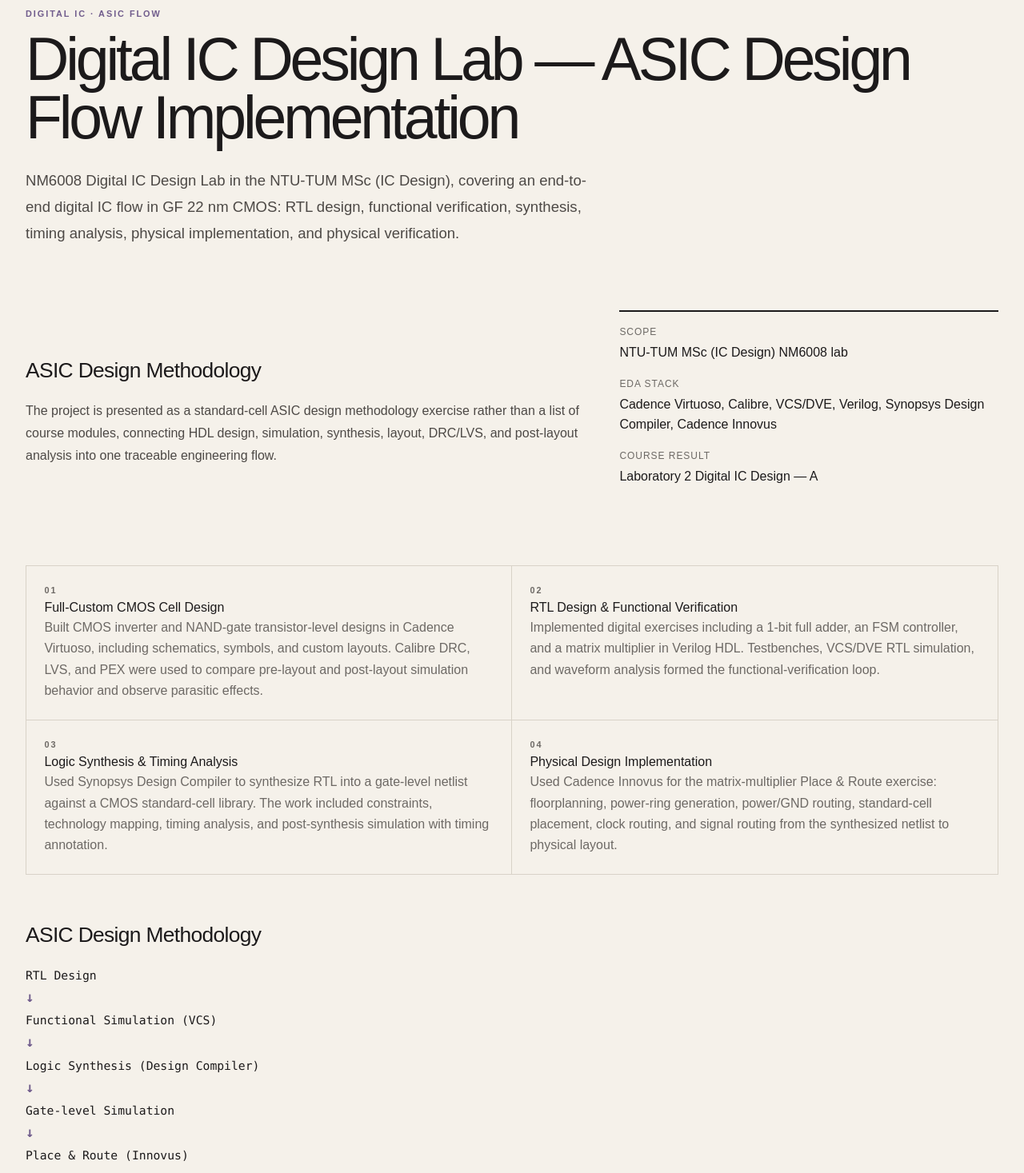
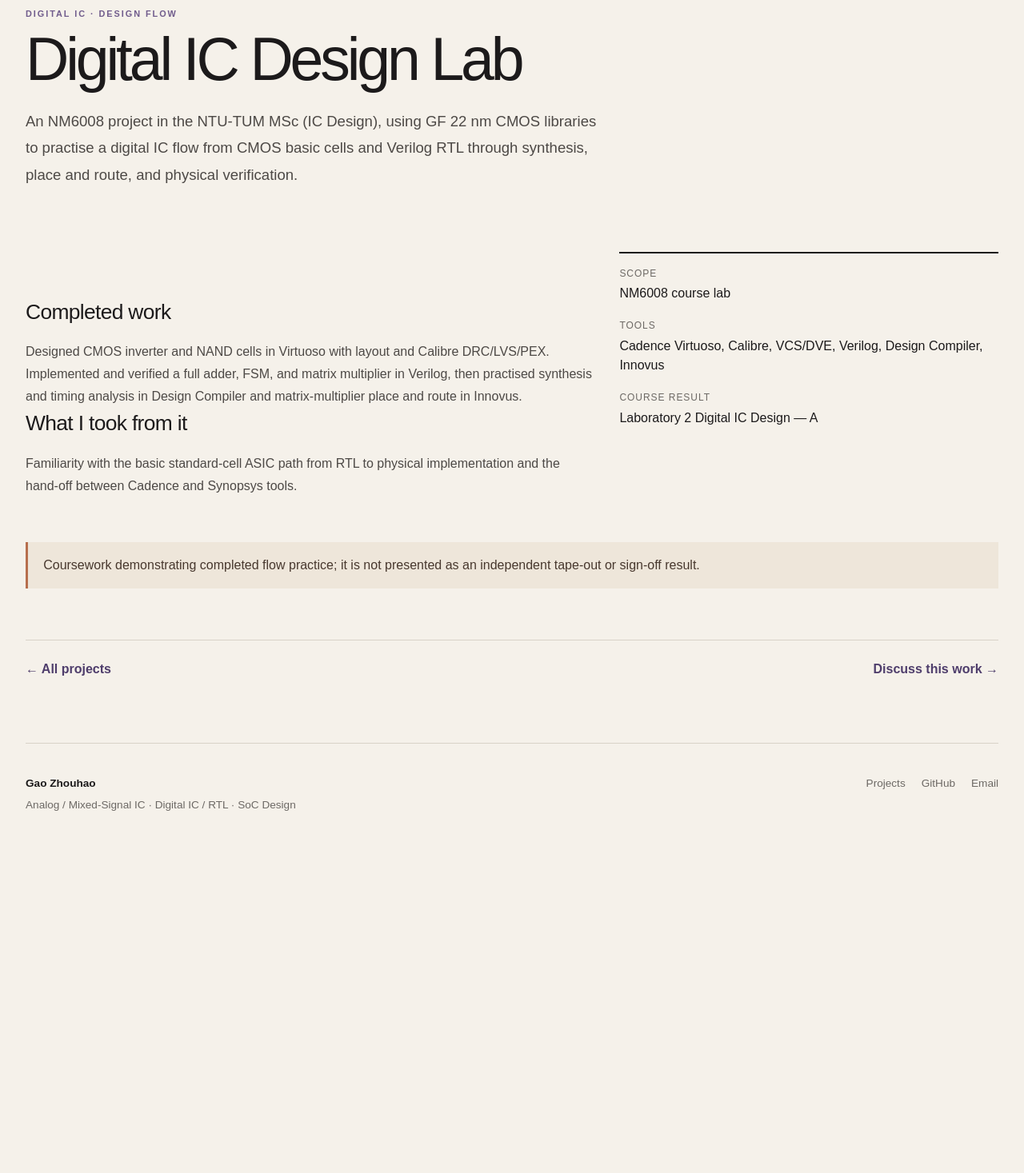
Before and after one commit to gaozhouhao/my-website, a Next.js app: page /en/projects/digital-ic-flow in a window 1280 px wide. Shown: the part 140-1607 px from the top of the page at 80% size. After the commit the page ends 1205 px from the top, so only its background shows below. Built offline with nearby package versions, Linux system fonts and the light colour scheme.

Commit message:
Simplify NM6008 project narrative

```diff
--- a/app/globals.css
+++ b/app/globals.css
@@ -225,7 +225,3 @@ a { color: inherit; }
 main[lang="zh-CN"] .page-title { line-height: 1.25; }
 
 .code-showcase { margin-top: 1.25rem; padding: 1.15rem; overflow-x: auto; border: 1px solid var(--line); border-radius: .65rem; background: #1c1b1a; color: #f8f3eb; font: .84rem/1.6 ui-monospace, SFMono-Regular, Consolas, monospace; tab-size: 2; }
-
-.asic-flow { display: flex; flex-direction: column; align-items: flex-start; gap: .4rem; margin-top: 1.25rem; font: .92rem/1.35 ui-monospace, SFMono-Regular, Consolas, monospace; }
-.asic-flow span { display: grid; gap: .4rem; color: var(--ink); }
-.asic-flow b { color: var(--accent); font-size: 1.1rem; }
--- a/app/projects/digital-ic-flow/page.tsx
+++ b/app/projects/digital-ic-flow/page.tsx
@@ -2,43 +2,32 @@ import ProjectNavigation from "../../../components/ProjectNavigation";
 import type { Locale } from "../../../lib/i18n";
 import { pageMetadata } from "../../../lib/site";
 
-export const metadata = pageMetadata("Digital IC Design Lab — ASIC Design Flow Implementation", "NM6008：基于 GF 22 nm CMOS 的 RTL、综合、时序分析、布局布线与物理验证流程实践。", "/projects/digital-ic-flow", "zh");
-
-const stages = ["RTL Design", "Functional Simulation (VCS)", "Logic Synthesis (Design Compiler)", "Gate-level Simulation", "Place & Route (Innovus)", "DRC/LVS Verification", "Post-layout Analysis"];
+export const metadata = pageMetadata("Digital IC Design Lab", "NM6008：GF 22 nm CMOS 下的数字 IC 设计流程实践。", "/projects/digital-ic-flow", "zh");
 
 const copy = {
   zh: {
-    label: "数字集成电路 · ASIC 设计流程", title: "Digital IC Design Lab — ASIC Design Flow Implementation",
-    lead: "完成 NTU-TUM MSc (IC Design) NM6008 Digital IC Design Lab，基于 GF 22 nm CMOS 工艺进行从 RTL 设计到物理实现的完整数字 IC 设计流程实践，覆盖逻辑设计、仿真验证、综合、时序分析、布局实现和物理验证。",
-    custom: "全定制 CMOS 单元设计", customText: "使用 Cadence Virtuoso 完成 CMOS Inverter 与 NAND Gate 的晶体管级设计，包括 schematic、symbol 和 custom layout。使用 Calibre 完成 DRC、LVS 与寄生参数提取（PEX），并对比 pre-layout 与 post-layout simulation，观察寄生参数对延迟和电路行为的影响。",
-    rtl: "RTL 设计与功能验证", rtlText: "使用 Verilog HDL 完成 1-bit Full Adder、FSM 控制器和 Matrix Multiplier 等数字模块设计，并编写 testbench 生成测试向量。通过 VCS/DVE 开展 RTL simulation 与 waveform analysis，建立从功能实现到波形定位的验证闭环。",
-    synthesis: "逻辑综合与时序分析", synthesisText: "使用 Synopsys Design Compiler 将 RTL 综合为基于 CMOS standard-cell library 的 gate-level netlist。流程包括 constraint 设置、technology mapping 和 timing analysis；随后进行 post-synthesis simulation，检查 timing annotation 后的功能一致性。",
-    physical: "物理实现", physicalText: "使用 Cadence Innovus 完成 Matrix Multiplier 的 Place & Route 练习：floorplanning、power ring generation、power/GND routing、standard-cell placement、clock routing 和 signal routing。该过程对应从 synthesized netlist 到 physical layout 的实现链路。",
-    methodology: "ASIC 设计方法", methodologyText: "本项目强调基于 standard-cell 的 ASIC 设计方法，而非逐个课程模块的罗列。它把 HDL design、simulation、synthesis、layout、DRC/LVS 与 post-layout analysis 连接成一条可追溯的工程流程。",
-    factScope: "项目性质", factValue: "NTU-TUM MSc (IC Design) NM6008 实验", tools: "EDA 工具链", result: "课程成绩", resultValue: "数字集成电路设计实验（二）— A",
-    boundary: "本页描述的是课程中完成的 ASIC flow 实践与工具训练，不将其表述为量产芯片签核或独立流片成果。",
+    label: "数字集成电路 · 设计流程", title: "Digital IC Design Lab",
+    lead: "NTU-TUM MSc (IC Design) NM6008 课程项目。基于 GF 22 nm CMOS 工艺库，完成从 CMOS 基础单元、Verilog RTL 到综合、布局布线和物理验证的数字 IC 设计流程练习。",
+    work: "完成内容", workText: "使用 Virtuoso 设计 CMOS Inverter 和 NAND Gate，并完成版图与 Calibre DRC/LVS/PEX。使用 Verilog 实现并验证 Full Adder、FSM 和 Matrix Multiplier；随后在 Design Compiler 中完成综合与时序分析，并在 Innovus 中对 Matrix Multiplier 进行布局布线练习。",
+    takeaway: "项目收获", takeawayText: "熟悉标准单元 ASIC 从 RTL 到物理实现的基本链路，以及 Cadence 与 Synopsys 工具之间的交接方式。",
+    scope: "项目性质", scopeValue: "NM6008 课程实验", tools: "工具", result: "课程成绩", resultValue: "数字集成电路设计实验（二）— A",
+    boundary: "课程项目，展示已完成的设计流程练习；不作为独立流片或签核成果表述。",
   },
   en: {
-    label: "Digital IC · ASIC Flow", title: "Digital IC Design Lab — ASIC Design Flow Implementation",
-    lead: "NM6008 Digital IC Design Lab in the NTU-TUM MSc (IC Design), covering an end-to-end digital IC flow in GF 22 nm CMOS: RTL design, functional verification, synthesis, timing analysis, physical implementation, and physical verification.",
-    custom: "Full-Custom CMOS Cell Design", customText: "Built CMOS inverter and NAND-gate transistor-level designs in Cadence Virtuoso, including schematics, symbols, and custom layouts. Calibre DRC, LVS, and PEX were used to compare pre-layout and post-layout simulation behavior and observe parasitic effects.",
-    rtl: "RTL Design & Functional Verification", rtlText: "Implemented digital exercises including a 1-bit full adder, an FSM controller, and a matrix multiplier in Verilog HDL. Testbenches, VCS/DVE RTL simulation, and waveform analysis formed the functional-verification loop.",
-    synthesis: "Logic Synthesis & Timing Analysis", synthesisText: "Used Synopsys Design Compiler to synthesize RTL into a gate-level netlist against a CMOS standard-cell library. The work included constraints, technology mapping, timing analysis, and post-synthesis simulation with timing annotation.",
-    physical: "Physical Design Implementation", physicalText: "Used Cadence Innovus for the matrix-multiplier Place & Route exercise: floorplanning, power-ring generation, power/GND routing, standard-cell placement, clock routing, and signal routing from the synthesized netlist to physical layout.",
-    methodology: "ASIC Design Methodology", methodologyText: "The project is presented as a standard-cell ASIC design methodology exercise rather than a list of course modules, connecting HDL design, simulation, synthesis, layout, DRC/LVS, and post-layout analysis into one traceable engineering flow.",
-    factScope: "Scope", factValue: "NTU-TUM MSc (IC Design) NM6008 lab", tools: "EDA stack", result: "Course result", resultValue: "Laboratory 2 Digital IC Design — A",
-    boundary: "This page describes completed coursework and EDA-flow practice. It does not claim production sign-off or an independent tape-out.",
+    label: "Digital IC · Design Flow", title: "Digital IC Design Lab",
+    lead: "An NM6008 project in the NTU-TUM MSc (IC Design), using GF 22 nm CMOS libraries to practise a digital IC flow from CMOS basic cells and Verilog RTL through synthesis, place and route, and physical verification.",
+    work: "Completed work", workText: "Designed CMOS inverter and NAND cells in Virtuoso with layout and Calibre DRC/LVS/PEX. Implemented and verified a full adder, FSM, and matrix multiplier in Verilog, then practised synthesis and timing analysis in Design Compiler and matrix-multiplier place and route in Innovus.",
+    takeaway: "What I took from it", takeawayText: "Familiarity with the basic standard-cell ASIC path from RTL to physical implementation and the hand-off between Cadence and Synopsys tools.",
+    scope: "Scope", scopeValue: "NM6008 course lab", tools: "Tools", result: "Course result", resultValue: "Laboratory 2 Digital IC Design — A",
+    boundary: "Coursework demonstrating completed flow practice; it is not presented as an independent tape-out or sign-off result.",
   },
 } as const;
 
 export function DigitalIcFlowPage({ locale }: { locale: Locale }) {
   const t = copy[locale];
-  const sections: Array<[string, string]> = [[t.custom, t.customText], [t.rtl, t.rtlText], [t.synthesis, t.synthesisText], [t.physical, t.physicalText]];
   return <main id="main-content" className="page-shell" lang={locale === "zh" ? "zh-CN" : "en"}>
     <p className="eyebrow">{t.label}</p><h1 className="page-title">{t.title}</h1><p className="lead" style={{ marginTop: "1.5rem" }}>{t.lead}</p>
-    <section className="section split"><div className="prose-section"><h2>{t.methodology}</h2><p>{t.methodologyText}</p></div><dl className="fact-panel"><dt>{t.factScope}</dt><dd>{t.factValue}</dd><dt>{t.tools}</dt><dd>Cadence Virtuoso, Calibre, VCS/DVE, Verilog, Synopsys Design Compiler, Cadence Innovus</dd><dt>{t.result}</dt><dd>{t.resultValue}</dd></dl></section>
-    <section className="section"><div className="challenge-grid">{sections.map(([title, text], index) => <article className="challenge-card" key={title}><p className="eyebrow">0{index + 1}</p><h2>{title}</h2><p>{text}</p></article>)}</div></section>
-    <section className="prose-section"><h2>{t.methodology}</h2><div className="asic-flow">{stages.map((stage, index) => <span key={stage}>{stage}{index < stages.length - 1 && <b>↓</b>}</span>)}</div></section>
+    <section className="section split"><div className="prose-section"><h2>{t.work}</h2><p>{t.workText}</p><h2>{t.takeaway}</h2><p>{t.takeawayText}</p></div><dl className="fact-panel"><dt>{t.scope}</dt><dd>{t.scopeValue}</dd><dt>{t.tools}</dt><dd>Cadence Virtuoso, Calibre, VCS/DVE, Verilog, Design Compiler, Innovus</dd><dt>{t.result}</dt><dd>{t.resultValue}</dd></dl></section>
     <p className="status-note prose-section">{t.boundary}</p><ProjectNavigation />
   </main>;
 }
```
